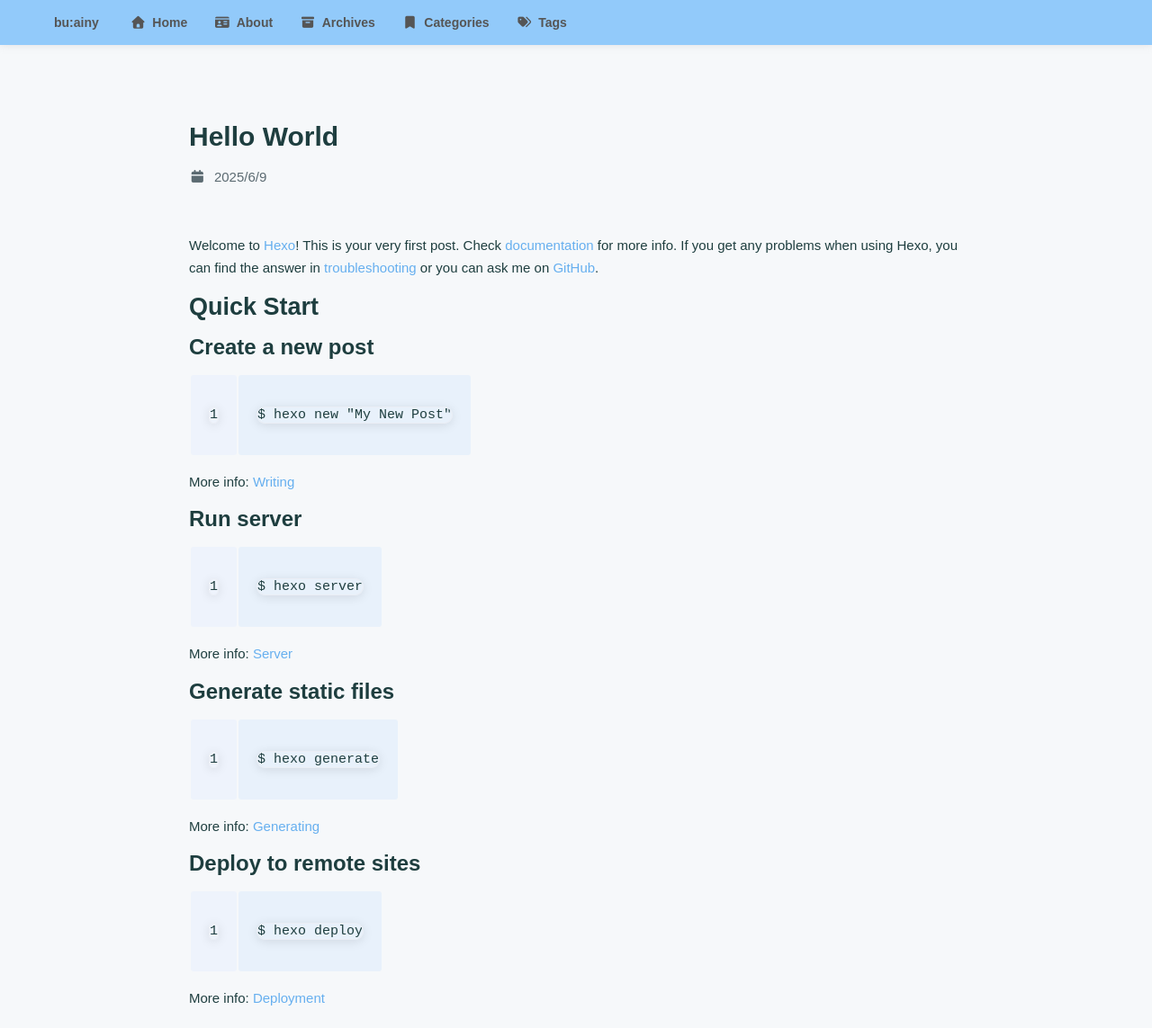
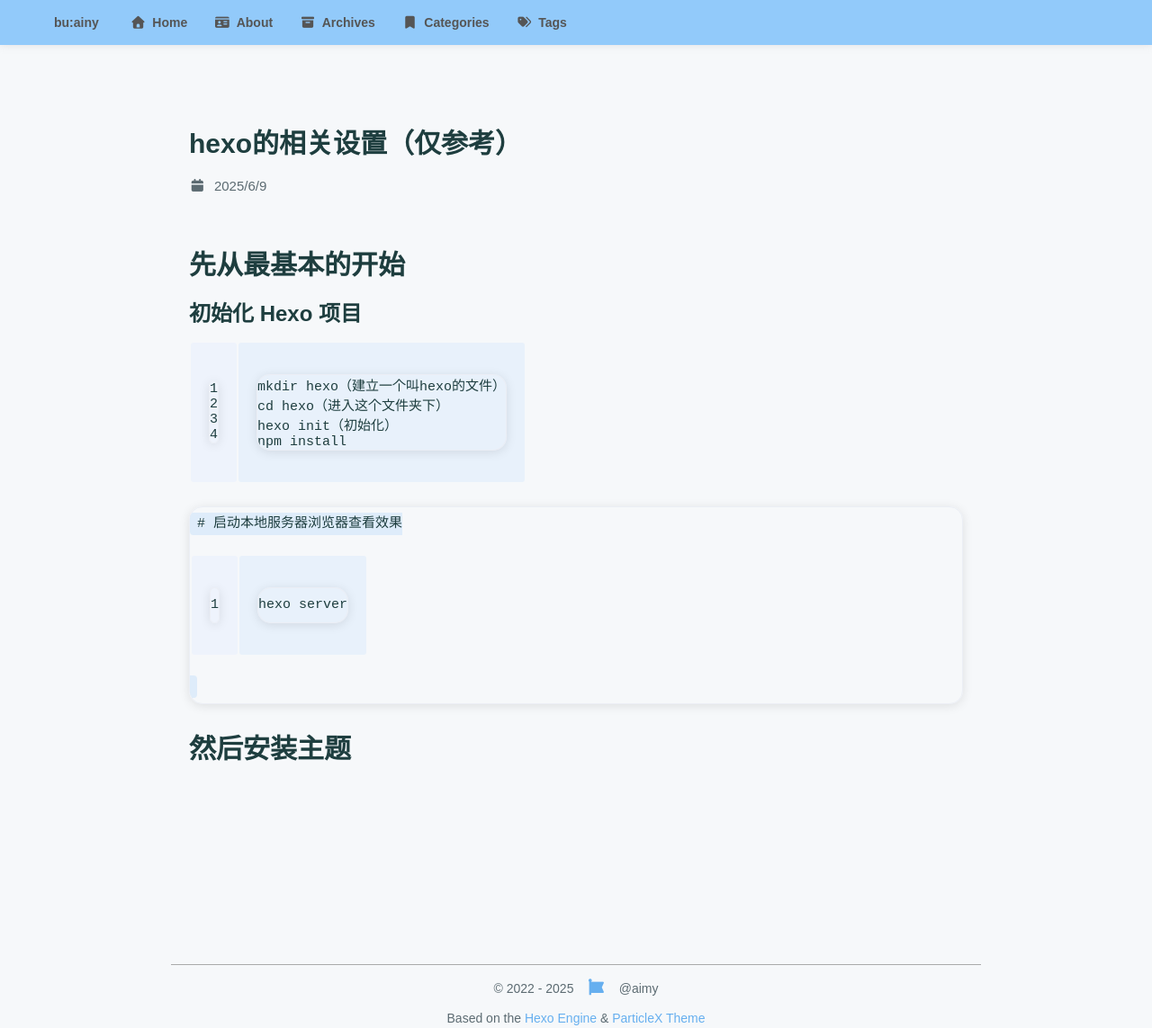
Before and after one commit to aimy1/book.github.io, a plain HTML site: page 2025/06/09/hexo的相关设置（仅参考）/index.html in a window 1280 px wide. Shown: the top 1143 px of the page at 90% size. Drawn offline with nearby package versions, Linux system fonts and the light colour scheme; a script that the page names is missing; a web font is replaced by a local one.

Commit message:
Site updated: 2025-06-09 18:05:58

```diff
--- a/2025/06/09/hello-world/index.html
+++ b/2025/06/09/hexo的相关设置（仅参考）/index.html
@@ -156,7 +156,7 @@
         <div id="main" :class="loading ? 'into-enter-from': 'into-enter-active'">
             <div class="article">
     <div>
-        <h1>Hello World</h1>
+        <h1>hexo的相关设置（仅参考）</h1>
     </div>
     <div class="info">
         <span class="date">
@@ -170,20 +170,11 @@
     </div>
 
     <div class="content" v-pre>
-        <p>Welcome to <a target="_blank" rel="noopener" href="https://hexo.io/">Hexo</a>! This is your very first post. Check <a target="_blank" rel="noopener" href="https://hexo.io/docs/">documentation</a> for more info. If you get any problems when using Hexo, you can find the answer in <a target="_blank" rel="noopener" href="https://hexo.io/docs/troubleshooting.html">troubleshooting</a> or you can ask me on <a target="_blank" rel="noopener" href="https://github.com/hexojs/hexo/issues">GitHub</a>.</p>
-<h2 id="Quick-Start"><a href="#Quick-Start" class="headerlink" title="Quick Start"></a>Quick Start</h2><h3 id="Create-a-new-post"><a href="#Create-a-new-post" class="headerlink" title="Create a new post"></a>Create a new post</h3><figure class="highlight bash"><table><tr><td class="gutter"><pre><span class="line">1</span><br></pre></td><td class="code"><pre><span class="line">$ hexo new <span class="string">&quot;My New Post&quot;</span></span><br></pre></td></tr></table></figure>
-
-<p>More info: <a target="_blank" rel="noopener" href="https://hexo.io/docs/writing.html">Writing</a></p>
-<h3 id="Run-server"><a href="#Run-server" class="headerlink" title="Run server"></a>Run server</h3><figure class="highlight bash"><table><tr><td class="gutter"><pre><span class="line">1</span><br></pre></td><td class="code"><pre><span class="line">$ hexo server</span><br></pre></td></tr></table></figure>
-
-<p>More info: <a target="_blank" rel="noopener" href="https://hexo.io/docs/server.html">Server</a></p>
-<h3 id="Generate-static-files"><a href="#Generate-static-files" class="headerlink" title="Generate static files"></a>Generate static files</h3><figure class="highlight bash"><table><tr><td class="gutter"><pre><span class="line">1</span><br></pre></td><td class="code"><pre><span class="line">$ hexo generate</span><br></pre></td></tr></table></figure>
-
-<p>More info: <a target="_blank" rel="noopener" href="https://hexo.io/docs/generating.html">Generating</a></p>
-<h3 id="Deploy-to-remote-sites"><a href="#Deploy-to-remote-sites" class="headerlink" title="Deploy to remote sites"></a>Deploy to remote sites</h3><figure class="highlight bash"><table><tr><td class="gutter"><pre><span class="line">1</span><br></pre></td><td class="code"><pre><span class="line">$ hexo deploy</span><br></pre></td></tr></table></figure>
-
-<p>More info: <a target="_blank" rel="noopener" href="https://hexo.io/docs/one-command-deployment.html">Deployment</a></p>
-
+        <h1 id="先从最基本的开始"><a href="#先从最基本的开始" class="headerlink" title="先从最基本的开始"></a>先从最基本的开始</h1><h3 id="初始化-Hexo-项目"><a href="#初始化-Hexo-项目" class="headerlink" title="初始化 Hexo 项目"></a>初始化 Hexo 项目</h3><figure class="highlight bash"><table><tr><td class="gutter"><pre><span class="line">1</span><br><span class="line">2</span><br><span class="line">3</span><br><span class="line">4</span><br></pre></td><td class="code"><pre><span class="line"><span class="built_in">mkdir</span> hexo（建立一个叫hexo的文件）</span><br><span class="line"><span class="built_in">cd</span> hexo（进入这个文件夹下）</span><br><span class="line">hexo init（初始化）</span><br><span class="line">npm install</span><br></pre></td></tr></table></figure>
+<pre><code>                 # 启动本地服务器浏览器查看效果
+                 <figure class="highlight bash"><table><tr><td class="gutter"><pre><span class="line">1</span><br></pre></td><td class="code"><pre><span class="line">hexo server</span><br></pre></td></tr></table></figure>
+</code></pre>
+<h1 id="然后安装主题"><a href="#然后安装主题" class="headerlink" title="然后安装主题"></a>然后安装主题</h1>
     </div>
 
 
```
Also changed, not shown: archives/2025/06/index.html (+3 -3 lines), archives/2025/index.html (+3 -3 lines), archives/index.html (+3 -3 lines), index.html (+3 -3 lines).
